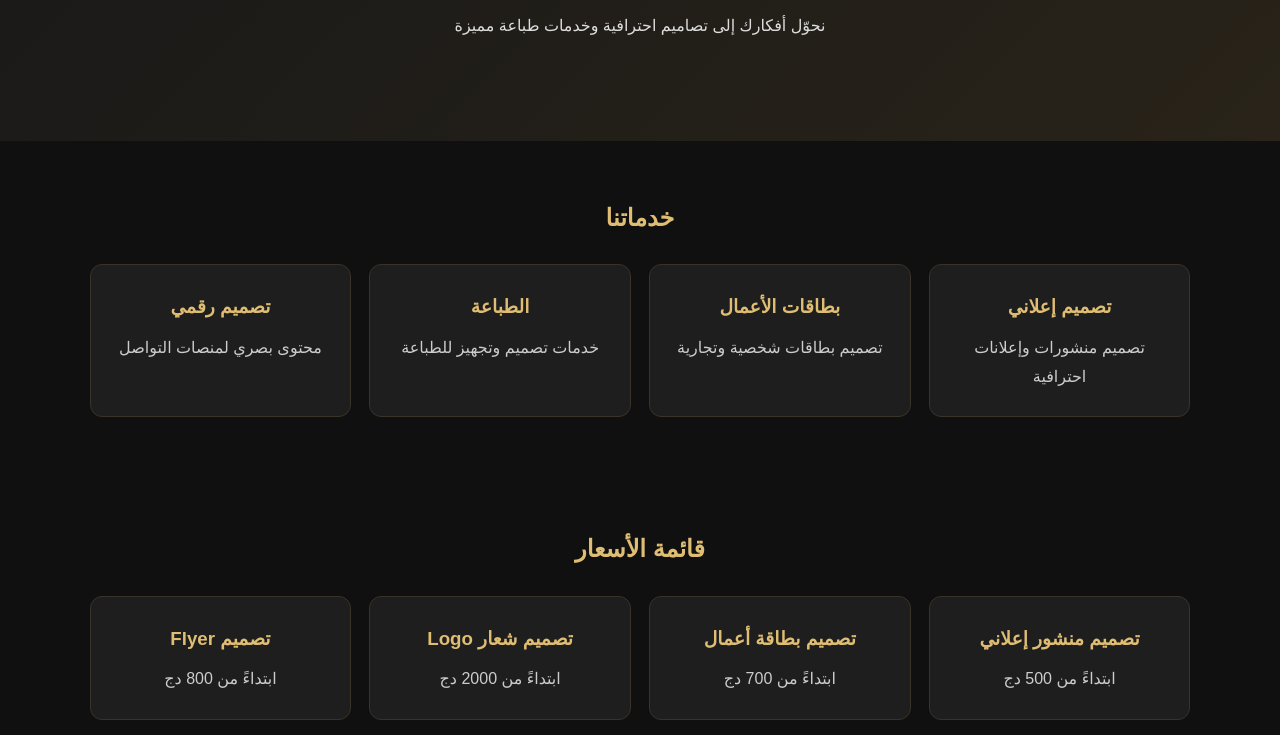
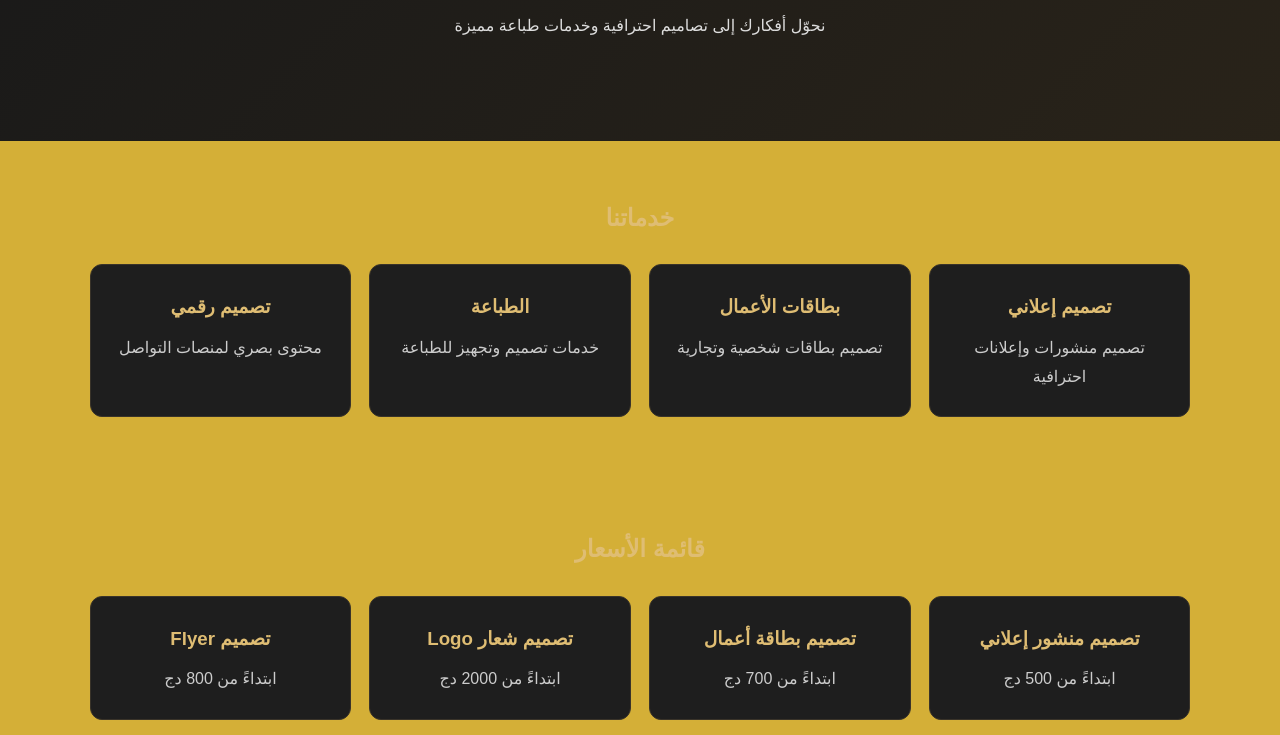
Before and after one commit to rahmounem885-cmyk/bba-print-design-v2, a plain HTML site: page index.html in a window 1280 px wide. Shown: the part 239-974 px from the top of the page. Drawn offline with Linux system fonts and the light colour scheme.

Commit message:
Change body background and text color in index.html

```diff
--- a/index.html
+++ b/index.html
@@ -8,7 +8,12 @@
 <meta name="description" content="BBA Print & Design - خدمات التصميم والطباعة">
 <style>
 *{box-sizing:border-box;margin:0;padding:0}
-body{font-family:Arial,sans-serif;background:#101010;color:#fff;line-height:1.8}
+body{
+  font-family:Arial,sans-serif;
+  background:#D4AF37;
+  color:#111;
+  line-height:1.8;
+}
 header{padding:22px 6%;display:flex;justify-content:space-between;align-items:center;border-bottom:1px solid #333}
 .logo{color:#d5ad55;font-size:23px;font-weight:bold}
 nav a{color:#fff;text-decoration:none;margin:0 8px;font-size:14px}
```
